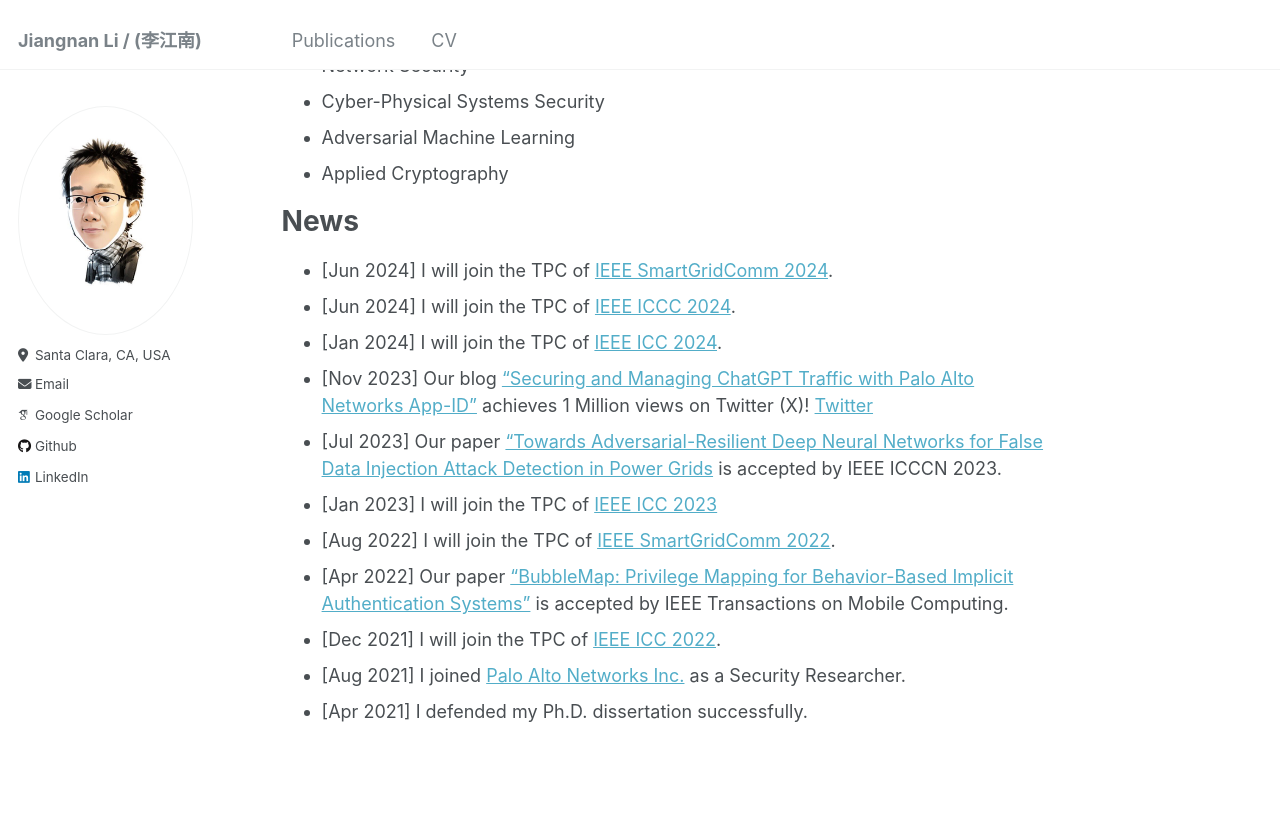
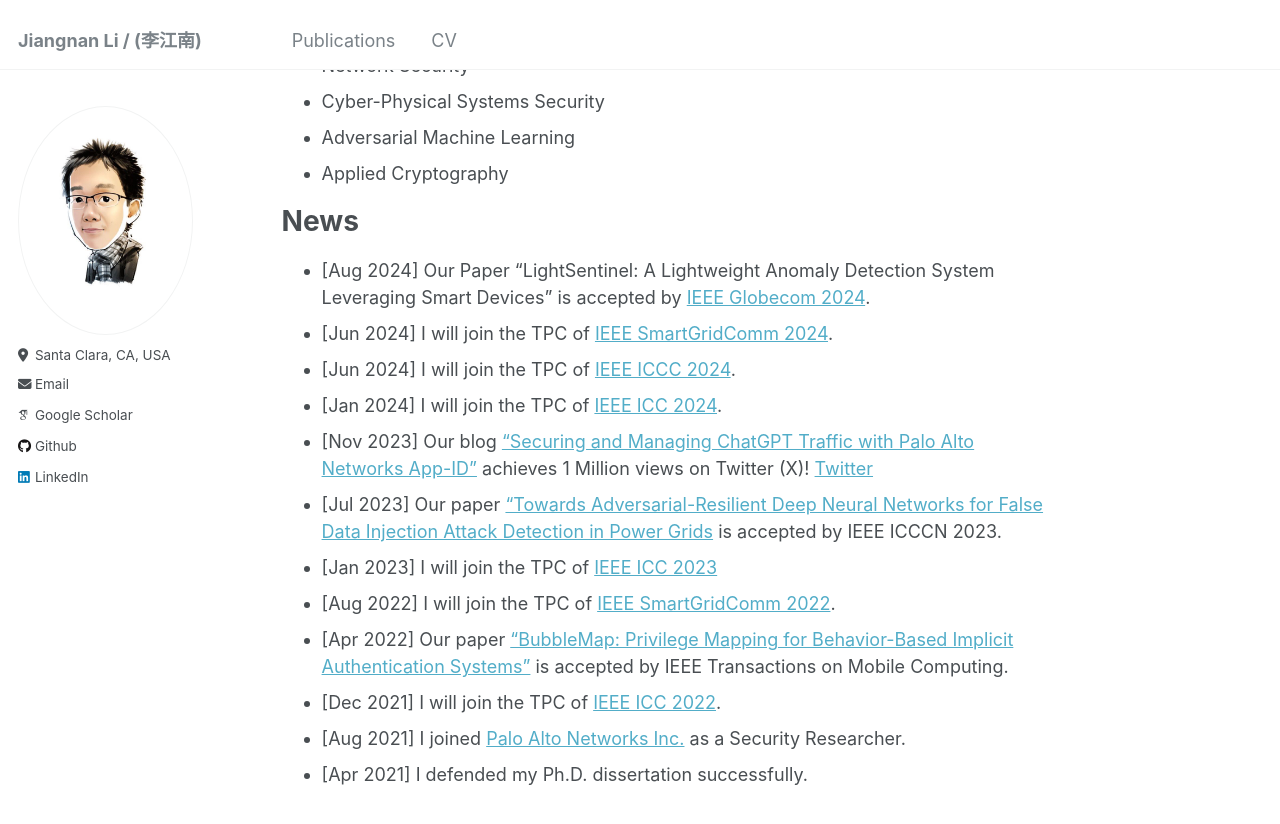
Before and after one commit to jiangnan3/jiangnan3.github.io, a Jekyll site: the page built from _pages/about.md, in a window 1280 px wide and 900 px high, scrolled down 333 px. Shown: the top 824 px of the window. Built offline with Jekyll 4.4.1, drawn with Linux system fonts in a browser that asks for light colours; some web fonts are replaced; a script that is not in the unit is left out.

Commit message:
add globecome 2024

```diff
--- a/_pages/about.md
+++ b/_pages/about.md
@@ -19,6 +19,7 @@ Research Interests
 
 News
 ======
+- [Aug 2024] Our Paper "LightSentinel: A Lightweight Anomaly Detection System Leveraging Smart Devices" is accepted by [IEEE Globecom 2024](https://globecom2024.ieee-globecom.org/).
 - [Jun 2024] I will join the TPC of [IEEE SmartGridComm 2024](https://sgc2024.ieee-smartgridcomm.org/).
 - [Jun 2024] I will join the TPC of [IEEE ICCC 2024](https://iccc2024.ieee-iccc.org/).
 - [Jan 2024] I will join the TPC of [IEEE ICC 2024](https://icc2024.ieee-icc.org/).
```
